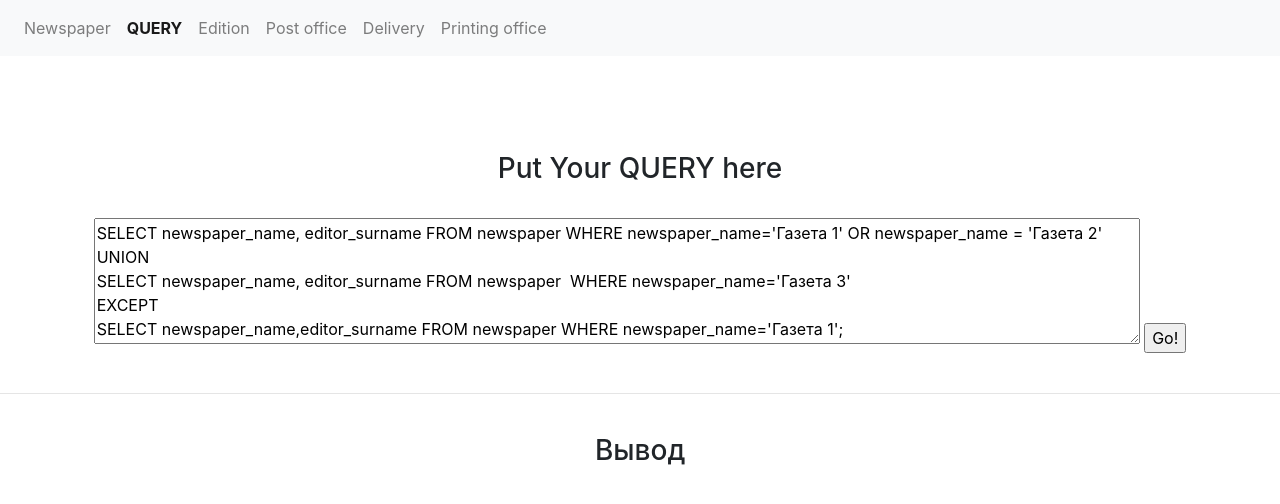
After one commit to TonikX/ITMO_ICT_DataBases_2020, a PHP site: page /query.php in a window 1280 px wide. The commit adds this page. Shown: the top 504 px of the page. Run offline with PHP 8.4, Linux system fonts and the light colour scheme; some libraries are stand-ins or nearby versions.

Commit message:
lab 5 query interface added

```diff
--- a/students/k3240/Gutin_Evgenii/lab5/delivery.php
+++ b/students/k3240/Gutin_Evgenii/lab5/delivery.php
@@ -49,6 +49,9 @@ if (isset($_POST['delivery_number'])){
     <ul class="navbar-nav">
       <li class="nav-item">
         <a class="nav-link" href="index.php">Newspaper</a>
+      </li>
+	  <li class="nav-item">
+        <a class="nav-link" href="query.php"><b>QUERY</b></a>
       </li>
       <li class="nav-item">
         <a class="nav-link" href="edition.php">Edition</a>
--- a/students/k3240/Gutin_Evgenii/lab5/edition.php
+++ b/students/k3240/Gutin_Evgenii/lab5/edition.php
@@ -48,6 +48,9 @@ if (isset($_POST['newspaper_name'])){
     <ul class="navbar-nav">
       <li class="nav-item">
         <a class="nav-link" href="index.php">Newspaper</a>
+      </li>
+	  <li class="nav-item">
+        <a class="nav-link" href="query.php"><b>QUERY</b></a>
       </li>
       <li class="nav-item active">
         <a class="nav-link" href="edition.php">Edition<span class="sr-only">(current)</span></a>
--- a/students/k3240/Gutin_Evgenii/lab5/index.php
+++ b/students/k3240/Gutin_Evgenii/lab5/index.php
@@ -49,6 +49,9 @@ if (isset($_POST['newspaper_name'])){
     <ul class="navbar-nav">
       <li class="nav-item active">
         <a class="nav-link" href="index.php">Newspaper<span class="sr-only">(current)</span></a>
+      </li>
+	  <li class="nav-item">
+        <a class="nav-link" href="query.php"><b>QUERY</b></a>
       </li>
       <li class="nav-item">
         <a class="nav-link" href="edition.php">Edition</a>
--- a/students/k3240/Gutin_Evgenii/lab5/post_office.php
+++ b/students/k3240/Gutin_Evgenii/lab5/post_office.php
@@ -46,6 +46,9 @@ if (isset($_POST['post_office_number'])){
     <ul class="navbar-nav">
       <li class="nav-item">
         <a class="nav-link" href="index.php">Newspaper</a>
+      </li>
+	  <li class="nav-item">
+        <a class="nav-link" href="query.php"><b>QUERY</b></a>
       </li>
       <li class="nav-item">
         <a class="nav-link" href="edition.php">Edition</a>
--- a/students/k3240/Gutin_Evgenii/lab5/printing_office.php
+++ b/students/k3240/Gutin_Evgenii/lab5/printing_office.php
@@ -46,6 +46,9 @@ if (isset($_POST['printing_office_name'])){
     <ul class="navbar-nav">
       <li class="nav-item">
         <a class="nav-link" href="index.php">Newspaper</a>
+      </li>
+	  <li class="nav-item">
+        <a class="nav-link" href="query.php"><b>QUERY</b></a>
       </li>
       <li class="nav-item">
         <a class="nav-link" href="edition.php">Edition</a>
--- /dev/null
+++ b/students/k3240/Gutin_Evgenii/lab5/query.php
@@ -0,0 +1,143 @@
+<!doctype html>
+<html lang="ru">
+<head>
+  <meta charset="utf-8" />
+  <title>Lab 5</title>
+  <link rel="stylesheet" href="https://maxcdn.bootstrapcdn.com/bootstrap/4.0.0/css/bootstrap.min.css" integrity="sha384-Gn5384xqQ1aoWXA+058RXPxPg6fy4IWvTNh0E263XmFcJlSAwiGgFAW/dAiS6JXm" crossorigin="anonymous">
+  <script src="https://maxcdn.bootstrapcdn.com/bootstrap/4.0.0/js/bootstrap.min.js" integrity="sha384-JZR6Spejh4U02d8jOt6vLEHfe/JQGiRRSQQxSfFWpi1MquVdAyjUar5+76PVCmYl" crossorigin="anonymous"></script>
+</head>
+<?php
+error_reporting(E_ALL);
+ini_set("display_errors", 1);
+ini_set("display_startup_errors", 1);
+$output = false;
+$dbuser = 'postgres';
+$dbpass = '1';
+$host = 'localhost';
+$dbname = 'Newspaper';
+
+if (isset($_GET['query'])){
+	$query = $_GET['query'];
+	$output = true;
+}
+?>
+
+
+
+<body>
+
+<nav class="navbar navbar-expand-lg navbar-light bg-light">
+  <div class="collapse navbar-collapse" id="navbarNav">
+    <ul class="navbar-nav">
+      <li class="nav-item">
+        <a class="nav-link" href="index.php">Newspaper</a>
+      </li>
+	  <li class="nav-item  active">
+        <a class="nav-link" href="query.php"><b>QUERY</b><span class="sr-only">(current)</span></a>
+      </li>
+      <li class="nav-item">
+        <a class="nav-link" href="edition.php">Edition</a>
+      </li>
+      <li class="nav-item">
+        <a class="nav-link" href="post_office.php">Post office</a>
+      </li>
+	  <li class="nav-item">
+        <a class="nav-link" href="delivery.php">Delivery</a>
+      </li>
+      <li class="nav-item">
+        <a class="nav-link" href="printing_office.php">Printing office</a>
+      </li>
+    </ul>
+  </div>
+</nav>
+<br>
+<br>
+<br>
+<br>
+<div class="container">
+  <div class="row">
+    <div class="col-sm">
+      <h3 align='center'>Put Your QUERY here</h3>
+	  <br>
+	  <form method='get' action='query.php' align="center">
+		<textarea name="query" cols="100" rows="5">
+SELECT newspaper_name, editor_surname FROM newspaper WHERE newspaper_name='Газета 1' OR newspaper_name = 'Газета 2'
+UNION
+SELECT newspaper_name, editor_surname FROM newspaper  WHERE newspaper_name='Газета 3'
+EXCEPT
+SELECT newspaper_name,editor_surname FROM newspaper WHERE newspaper_name='Газета 1';
+		</textarea>
+		<td><input required type='submit' name='button' value='Go!'></td>
+	  </form>
+    </div>
+  </div>
+</div>
+<br>
+<hr>
+<br>
+<div class="container">
+  <div class="row">
+    <div class="col-sm">
+	  <h3 align='center'>Вывод</h3>
+	  <br>
+	  <div>
+		<?php
+		if ($output)
+		{
+			$rows = fetch_data($query);
+			if (!empty($rows)){
+
+				echo "<table border='1px' cellspacing='2' cellpadding='10' width='100%'>";
+				echo "<tr>";
+				$counter = 1;
+				foreach($rows[0] as $list){
+						$keys = array_keys($rows[0], $list);
+						foreach($keys as $key)
+						{
+								echo "<th>$key</th>";
+						}
+
+				}
+				echo "</tr>";
+				foreach($rows as $row)
+				{
+
+					echo "<tr>";
+					foreach($row as $name)
+					{
+						echo "<td>";
+						echo $name . " ";
+						echo "</td>";
+
+					}
+					echo"</tr>";
+					echo "</form>";
+				}
+
+			}else{
+				echo "No data or incorrect query";
+			};
+
+		}
+
+		?>
+		</div>
+
+    </div>
+  </div>
+</div>
+<?php
+function fetch_data($query)
+{
+
+		global $dbuser, $dbpass, $host, $dbname;
+		$pdo = new PDO("pgsql:host=$host;dbname=$dbname", $dbuser, $dbpass);
+		$pdo->setAttribute(PDO::ATTR_ERRMODE, PDO::ERRMODE_EXCEPTION);
+		$data = $pdo->query($query)->fetchAll(PDO::FETCH_ASSOC);
+		return $data;
+
+
+}
+?>
+</body>
+</html>
```
